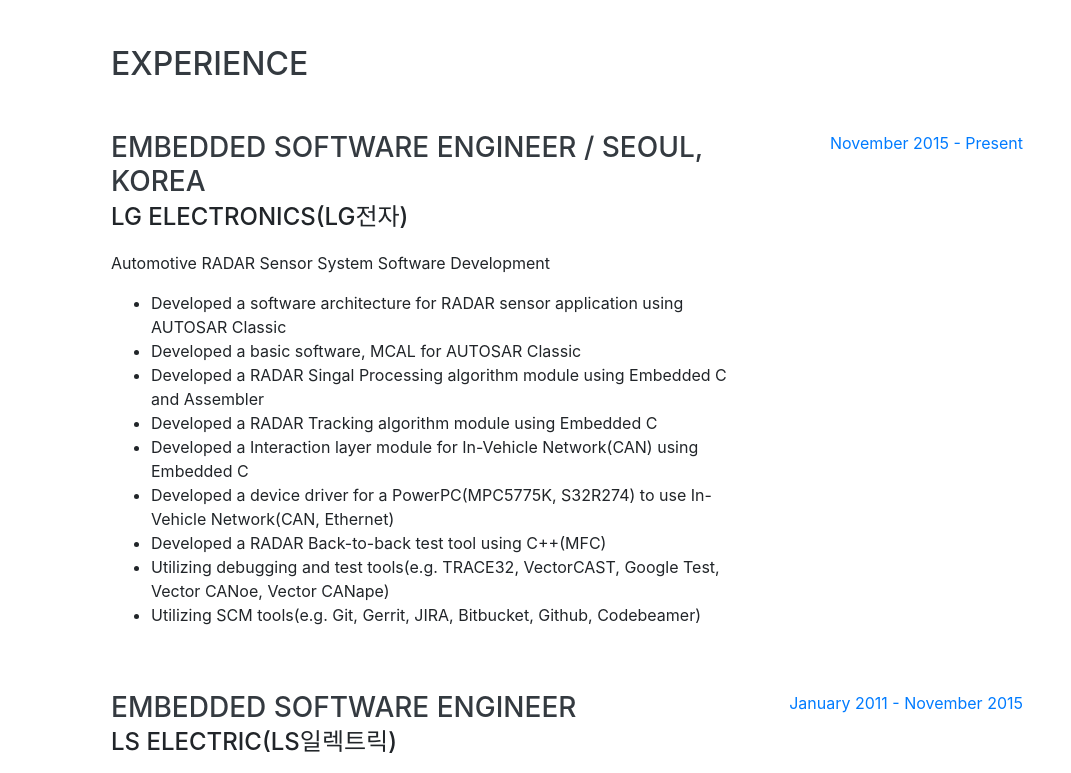
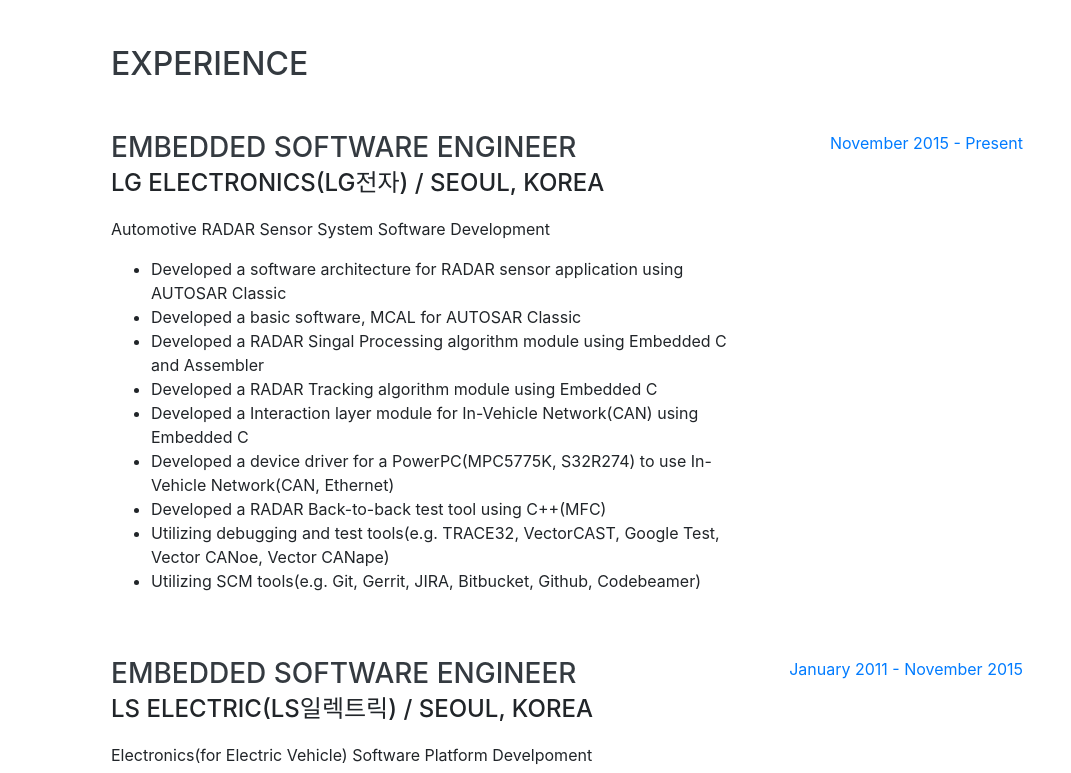
Before and after one commit to mschoi529/mschoi529.github.io, a website with bundled scripts: page index.html in a window 1280 px wide. Shown: the part 804-1577 px from the top of the page, without its empty margins (209-1280 px from the left). Built offline with nearby package versions, Linux system fonts and the light colour scheme; a web font is replaced by a local one.

Commit message:
Modify index.html

```diff
--- a/index.html
+++ b/index.html
@@ -92,8 +92,8 @@
 
         <div class="resume-item d-flex flex-column flex-md-row justify-content-between mb-5">
           <div class="resume-content">
-            <h3 class="mb-0">Embedded Software Engineer / Seoul, Korea</h3>
-            <div class="subheading mb-3">LG Electronics(LG전자)</div>
+            <h3 class="mb-0">Embedded Software Engineer</h3>
+            <div class="subheading mb-3">LG Electronics(LG전자) / Seoul, Korea</div>
 	    <p>Automotive RADAR Sensor System Software Development</p>
 	    <ul>
 		<li>Developed a software architecture for RADAR sensor application using AUTOSAR Classic</li>
@@ -114,7 +114,7 @@
         <div class="resume-item d-flex flex-column flex-md-row justify-content-between mb-5">
           <div class="resume-content">
             <h3 class="mb-0">Embedded Software Engineer</h3>
-            <div class="subheading mb-3">LS Electric(LS일렉트릭)</div>
+            <div class="subheading mb-3">LS Electric(LS일렉트릭) / Seoul, Korea</div>
 	    <p>Electronics(for Electric Vehicle) Software Platform Develpoment</p>
 	     <ul>
 	        <li>Developed a software architecture for On-board Charger(OBC) Application using AUTOSAR Classic</li>
```
